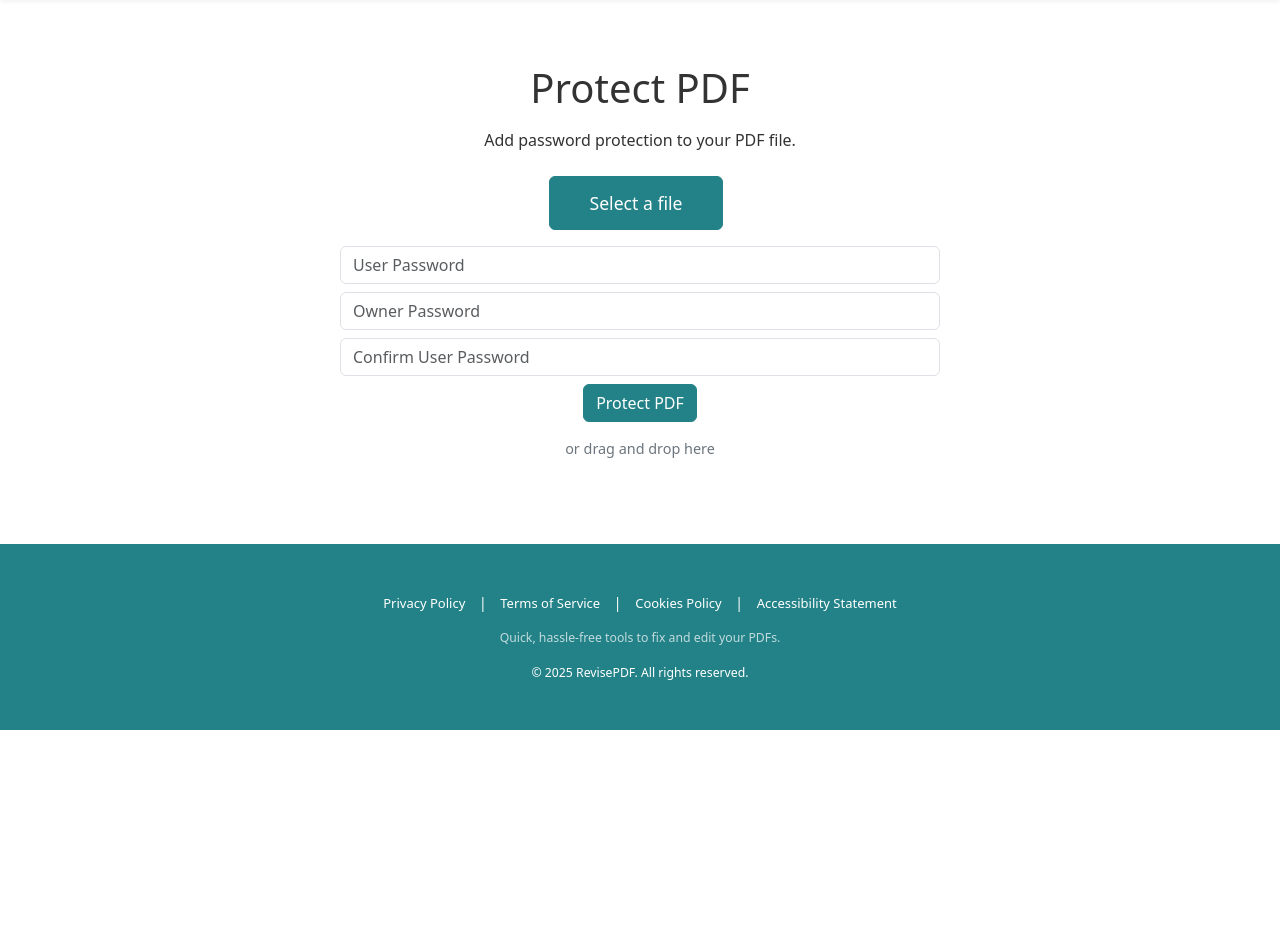
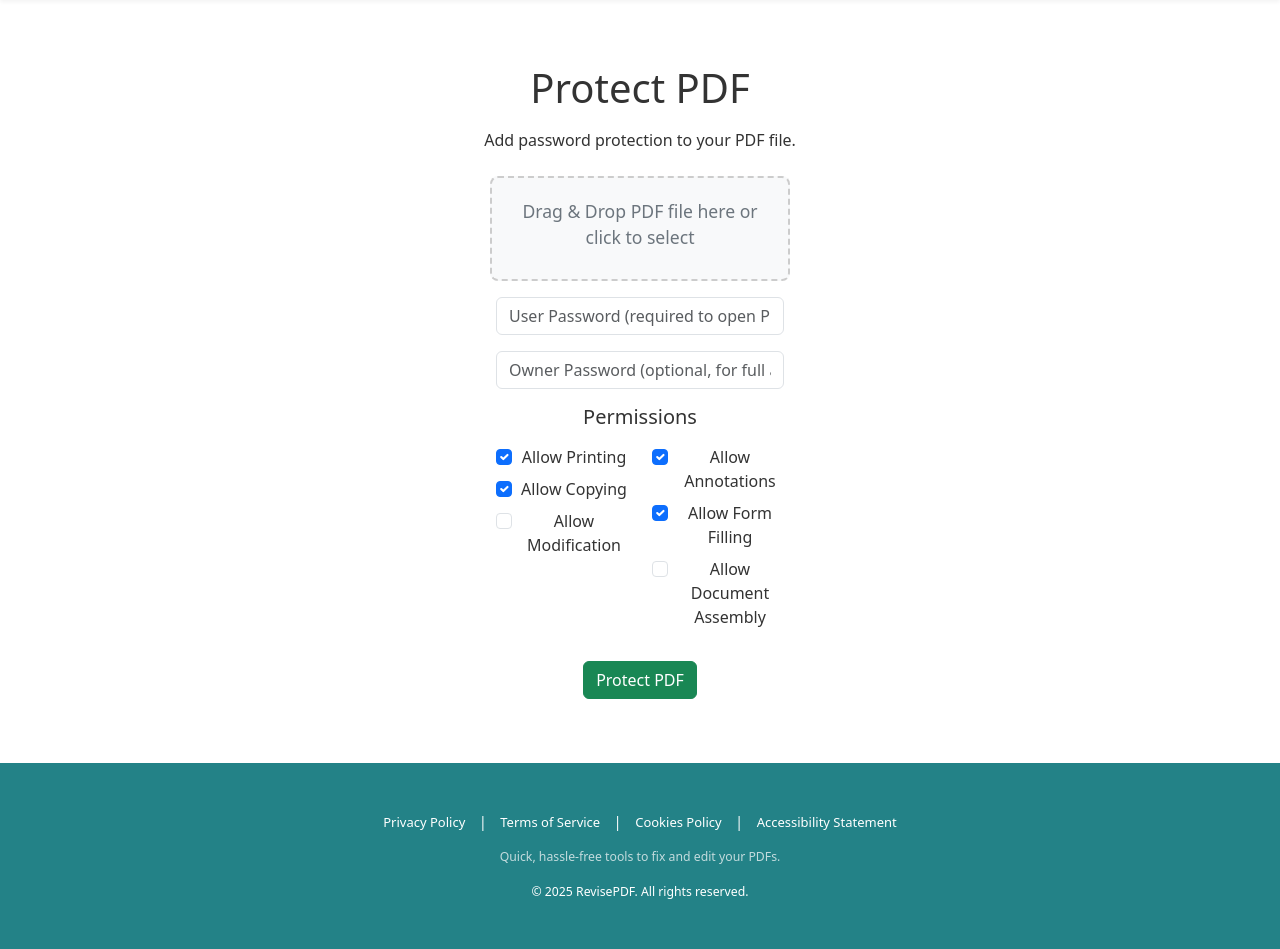
Before and after one commit to Calum-Kerr/PDF-Editor-Version1, a Flask app: page /pages/security/protect in a window 1280 px wide. Shown: the part 70-1019 px from the top of the page. Before the commit the page ends 800 px from the top, so only its background shows below. Run offline with Flask 3, Linux system fonts and the light colour scheme; some libraries are stand-ins or nearby versions.

Commit message:
Updated to replace upload button with drag and drop box

```diff
--- a/templates/pages/security/protect.html
+++ b/templates/pages/security/protect.html
@@ -6,68 +6,182 @@
     <h1 class="mb-3">Protect PDF</h1>
     <p class="mb-4">Add password protection to your PDF file.</p>
 
-    <form action="{{ url_for('protect') }}" method="POST" enctype="multipart/form-data" class="mb-3" id="protectForm">
-        <input type="file" name="file" id="fileInput" class="d-none" accept=".pdf" required>
-        <label for="fileInput" class="btn btn-primary select-file-button">
-            Select a file
-        </label>
-        <span id="selectedFileName" class="ms-2"></span>
+    <form action="{{ url_for('protect') }}" method="POST" enctype="multipart/form-data" id="protectForm">
+        <div id="drop-area" class="drop-area mb-3">
+            <p>Drag & Drop PDF file here or click to select</p>
+            <input type="file" name="file" id="fileInput" class="d-none" accept=".pdf" required>
+            <span id="selectedFileName" class="d-block mt-2"></span>
+        </div>
 
-        <div class="mt-3">
-            <input type="password" name="user_password" placeholder="User Password"
-                   class="form-control mb-2" required>
-            <input type="password" name="owner_password" placeholder="Owner Password"
-                   class="form-control mb-2" required>
-            <input type="password" name="confirm_password" placeholder="Confirm User Password"
-                   class="form-control mb-2" required>
-            <button type="submit" class="btn btn-primary">Protect PDF</button>
+        <div class="row justify-content-center">
+            <div class="col-md-6">
+                <div class="mb-3">
+                    <input type="password" name="user_password" class="form-control"
+                           placeholder="User Password (required to open PDF)" required>
+                </div>
+                <div class="mb-3">
+                    <input type="password" name="owner_password" class="form-control"
+                           placeholder="Owner Password (optional, for full access)">
+                </div>
+
+                <div class="mb-4">
+                    <h5 class="mb-3">Permissions</h5>
+                    <div class="row">
+                        <div class="col-md-6">
+                            <div class="form-check mb-2">
+                                <input type="checkbox" class="form-check-input" id="allowPrint" name="allow_print" checked>
+                                <label class="form-check-label" for="allowPrint">Allow Printing</label>
+                            </div>
+                            <div class="form-check mb-2">
+                                <input type="checkbox" class="form-check-input" id="allowCopy" name="allow_copy" checked>
+                                <label class="form-check-label" for="allowCopy">Allow Copying</label>
+                            </div>
+                            <div class="form-check mb-2">
+                                <input type="checkbox" class="form-check-input" id="allowModify" name="allow_modify">
+                                <label class="form-check-label" for="allowModify">Allow Modification</label>
+                            </div>
+                        </div>
+                        <div class="col-md-6">
+                            <div class="form-check mb-2">
+                                <input type="checkbox" class="form-check-input" id="allowAnnotate" name="allow_annotate" checked>
+                                <label class="form-check-label" for="allowAnnotate">Allow Annotations</label>
+                            </div>
+                            <div class="form-check mb-2">
+                                <input type="checkbox" class="form-check-input" id="allowForms" name="allow_forms" checked>
+                                <label class="form-check-label" for="allowForms">Allow Form Filling</label>
+                            </div>
+                            <div class="form-check mb-2">
+                                <input type="checkbox" class="form-check-input" id="allowAssemble" name="allow_assemble">
+                                <label class="form-check-label" for="allowAssemble">Allow Document Assembly</label>
+                            </div>
+                        </div>
+                    </div>
+                </div>
+
+                <button type="submit" class="btn btn-success" id="submitBtn">
+                    Protect PDF
+                </button>
+            </div>
         </div>
     </form>
 
-    {% if error %}
-    <div class="alert alert-danger mt-3">{{ error }}</div>
-    {% endif %}
+    <div id="messageArea" class="mt-3"></div>
+</div>
 
-    {% if success %}
-    <div class="alert alert-success mt-3">{{ success }}</div>
-    {% endif %}
+<style>
+.drop-area {
+    border: 2px dashed #ccc;
+    border-radius: 8px;
+    padding: 2rem;
+    text-align: center;
+    cursor: pointer;
+    transition: all 0.3s ease;
+    background-color: #f8f9fa;
+    margin: 0 auto;
+    max-width: 500px;
+}
 
-    <p class="drag-drop-text mt-2">or drag and drop here</p>
-    <div id="drop-zone" style="border: 2px dashed #ccc; padding: 20px; display: none;">
-        Drop files here
-    </div>
-</div>
+.drop-area.dragover {
+    border-color: #0d6efd;
+    background-color: #e9ecef;
+}
+
+.drop-area p {
+    margin: 0;
+    font-size: 1.1rem;
+    color: #6c757d;
+}
+
+#selectedFileName {
+    color: #495057;
+    font-size: 0.9rem;
+}
+</style>
 
 <script>
 document.addEventListener('DOMContentLoaded', function() {
     const form = document.getElementById('protectForm');
+    const dropArea = document.getElementById('drop-area');
     const fileInput = document.getElementById('fileInput');
     const fileNameSpan = document.getElementById('selectedFileName');
+    const messageArea = document.getElementById('messageArea');
+    const submitBtn = document.getElementById('submitBtn');
 
-    // Show selected filename
+    // Prevent default drag behaviors
+    ['dragenter', 'dragover', 'dragleave', 'drop'].forEach(eventName => {
+        dropArea.addEventListener(eventName, preventDefaults, false);
+        document.body.addEventListener(eventName, preventDefaults, false);
+    });
+
+    function preventDefaults(e) {
+        e.preventDefault();
+        e.stopPropagation();
+    }
+
+    // Highlight drop zone when item is dragged over it
+    ['dragenter', 'dragover'].forEach(eventName => {
+        dropArea.addEventListener(eventName, highlight, false);
+    });
+
+    ['dragleave', 'drop'].forEach(eventName => {
+        dropArea.addEventListener(eventName, unhighlight, false);
+    });
+
+    function highlight(e) {
+        dropArea.classList.add('dragover');
+    }
+
+    function unhighlight(e) {
+        dropArea.classList.remove('dragover');
+    }
+
+    // Handle dropped files
+    dropArea.addEventListener('drop', handleDrop, false);
+
+    function handleDrop(e) {
+        const dt = e.dataTransfer;
+        const files = dt.files;
+        if (files.length > 0) {
+            if (files[0].type === 'application/pdf') {
+                fileInput.files = files;
+                updateFileName(files[0].name);
+            } else {
+                showMessage('Please upload a PDF file', 'danger');
+            }
+        }
+    }
+
+    // Handle click to select files
+    dropArea.addEventListener('click', (e) => {
+        fileInput.click();
+    });
+
     fileInput.addEventListener('change', function() {
-        if (this.files.length > 0) {
-            fileNameSpan.textContent = this.files[0].name;
+        if (this.files.length) {
+            updateFileName(this.files[0].name);
         } else {
-            fileNameSpan.textContent = '';
+            updateFileName('');
         }
     });
 
-    // Form submission
+    function updateFileName(name) {
+        fileNameSpan.textContent = name;
+    }
+
+    function showMessage(message, type) {
+        messageArea.innerHTML = `<div class="alert alert-${type}">${message}</div>`;
+    }
+
     form.addEventListener('submit', async function(e) {
         e.preventDefault();
-
-        // Clear any existing messages
-        const existingAlerts = document.querySelectorAll('.alert');
-        existingAlerts.forEach(alert => alert.remove());
 
         if (!fileInput.files.length) {
             showMessage('Please select a PDF file', 'danger');
             return;
         }
 
-        // Show loading message
-        showMessage('Protecting PDF...', 'info');
+        showMessage('Processing...', 'info');
+        submitBtn.disabled = true;
 
         const formData = new FormData(form);
 
@@ -77,44 +191,61 @@ document.addEventListener('DOMContentLoaded', function() {
                 body: formData
             });
 
+            if (!response.ok) {
+                if (response.headers.get('content-type')?.includes('application/json')) {
+                    const errorData = await response.json();
+                    showMessage(errorData.error, 'danger');
+                } else {
+                    showMessage('Server error occurred', 'danger');
+                }
+                submitBtn.disabled = false;
+                return;
+            }
+
             const contentType = response.headers.get('content-type');
-
-            if (contentType && contentType.includes('application/json')) {
-                // Handle error response
+            if (contentType?.includes('application/json')) {
                 const data = await response.json();
                 showMessage(data.error, 'danger');
-            } else {
-                // Handle PDF response
+                submitBtn.disabled = false;
+            } else if (contentType?.includes('application/pdf')) {
+                showMessage('PDF protected successfully! Downloading...', 'success');
+
                 const blob = await response.blob();
                 const url = window.URL.createObjectURL(blob);
+
                 const a = document.createElement('a');
                 a.style.display = 'none';
                 a.href = url;
                 a.download = `protected_${fileInput.files[0].name}`;
                 document.body.appendChild(a);
-                a.click();
-                window.URL.revokeObjectURL(url);
-                document.body.removeChild(a);
 
-                // Show success message
-                showMessage('PDF protected successfully! Downloading...', 'success');
+                try {
+                    a.click();
+                    setTimeout(() => {
+                        window.URL.revokeObjectURL(url);
+                        document.body.removeChild(a);
+                        submitBtn.disabled = false;
+                    }, 100);
 
-                // Reset form
-                form.reset();
-                fileNameSpan.textContent = '';
+                    form.reset();
+                    fileNameSpan.textContent = '';
+                } catch (downloadError) {
+                    console.error('Download error:', downloadError);
+                    showMessage('Error during download. Please try again.', 'danger');
+                    submitBtn.disabled = false;
+                }
+            } else {
+                showMessage('Unexpected response from server', 'danger');
+                submitBtn.disabled = false;
             }
         } catch (error) {
             console.error('Error:', error);
-            showMessage('An error occurred while protecting the PDF', 'danger');
+            if (!messageArea.innerHTML.includes('success')) {
+                showMessage('An error occurred while processing the request', 'danger');
+            }
+            submitBtn.disabled = false;
         }
     });
-
-    function showMessage(message, type) {
-        const alertDiv = document.createElement('div');
-        alertDiv.className = `alert alert-${type} mt-3`;
-        alertDiv.textContent = message;
-        form.insertAdjacentElement('afterend', alertDiv);
-    }
 });
 </script>
 {% endblock %}
```
